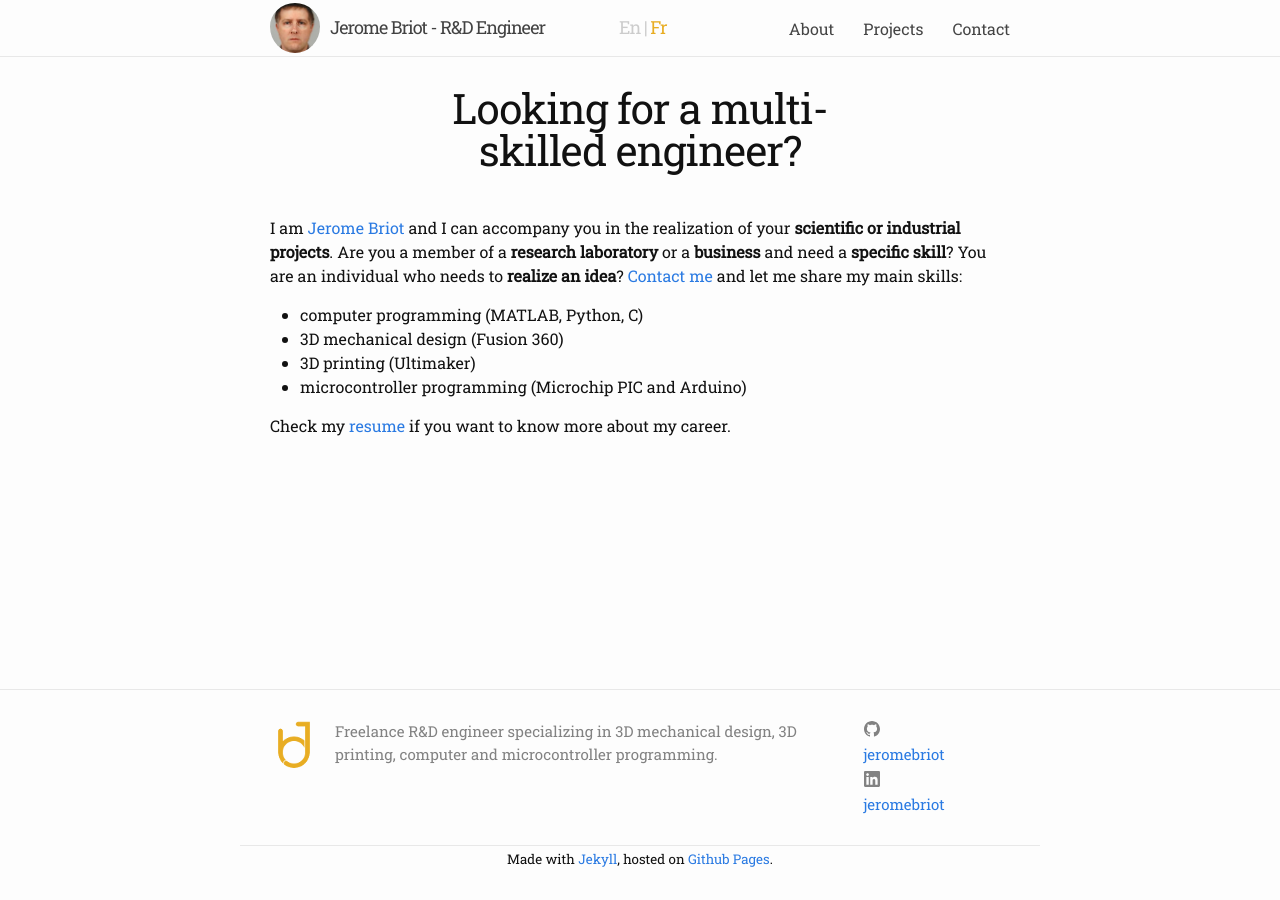
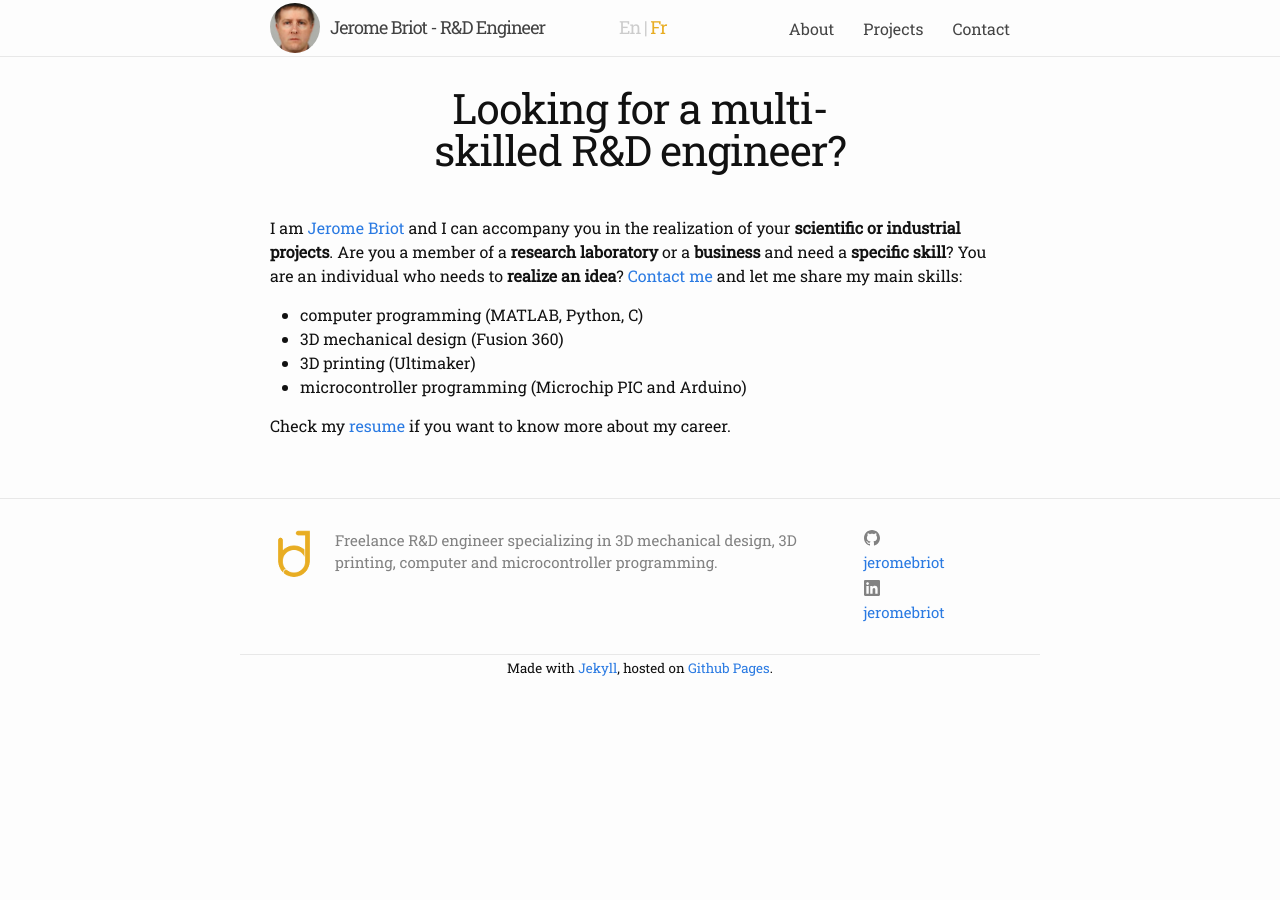
Before and after one commit to JeromeBriot/jeromebriot.github.io, a Jekyll site: the page built from index.md, in a window 1280 px wide. Built offline with Jekyll 4.4.1, drawn with Linux system fonts in a browser that asks for light colours.

```diff
--- a/_sass/minima/_base.scss
+++ b/_sass/minima/_base.scss
@@ -23,9 +23,6 @@ body {
        -o-font-feature-settings: "kern" 1;
           font-feature-settings: "kern" 1;
   font-kerning: normal;
-  display: flex;
-  min-height: 100vh;
-  flex-direction: column;
 }
 
 
--- a/index.md
+++ b/index.md
@@ -1,7 +1,7 @@
 ---
 layout: page
 lang: en
-title: Looking for a multi-skilled engineer?
+title: Looking for a multi-skilled R&D engineer?
 permalink: /
 nav_title: About
 ref: index
```
Also changed, not shown: accueil.md (+1 -1 lines).
